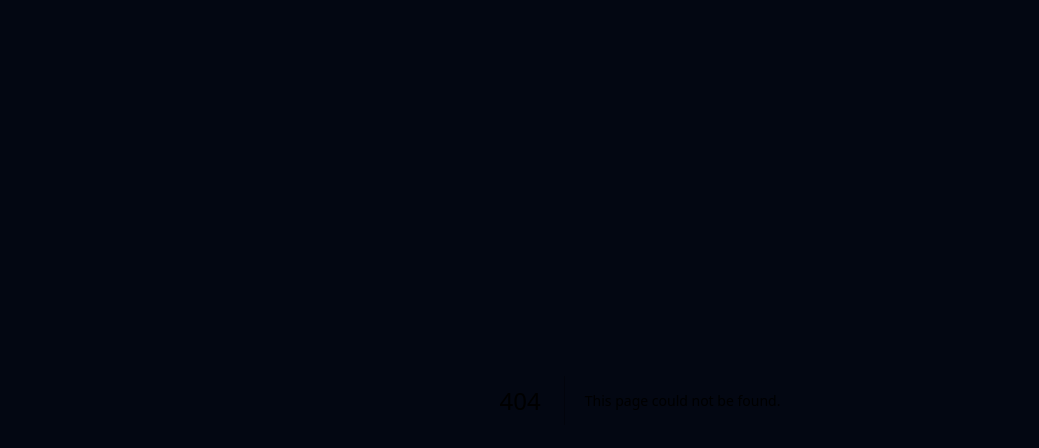
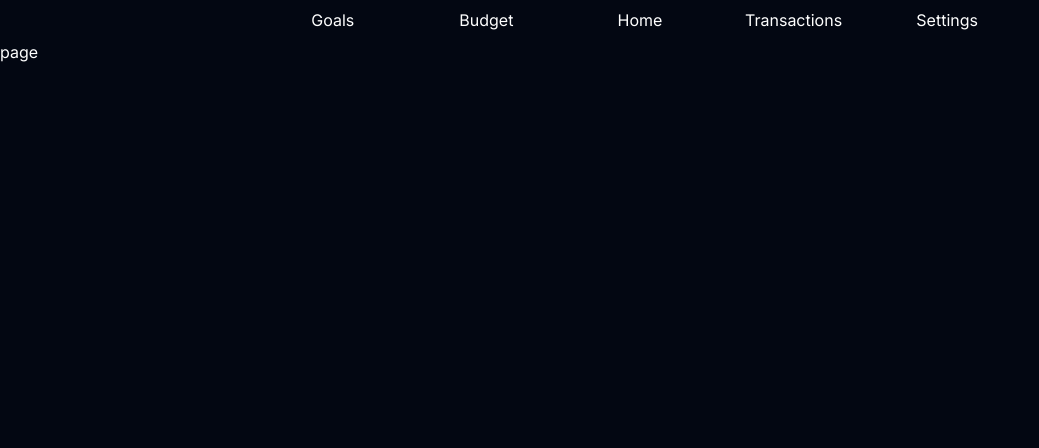
Before and after one commit to zbanks23/MyCFO, a Next.js app in the folder apps/web/: page /settings in a window 1280 px wide. Before the commit this address had no page. Shown: the top 448 px of the page, without its empty margins (0-1039 px from the left). Built offline with nearby package versions, Linux system fonts and the light colour scheme; no server answers.

Commit message:
Changed the profile page to just be the settings page, the content in the profile is now accessible through the user button in the nav bar

```diff
--- a/apps/web/app/(dashboard)/profile/page.tsx
+++ /dev/null
@@ -1,14 +0,0 @@
-import { SignedIn, UserProfile } from "@clerk/nextjs";
-import React from "react";
-
-const page = () => {
-  return (
-    <>
-      <SignedIn>
-        <UserProfile />
-      </SignedIn>
-    </>
-  );
-};
-
-export default page;
--- /dev/null
+++ b/apps/web/app/(dashboard)/settings/page.tsx
@@ -0,0 +1,7 @@
+import React from "react";
+
+const page = () => {
+  return <div>page</div>;
+};
+
+export default page;
--- a/apps/web/components/NavBar.tsx
+++ b/apps/web/components/NavBar.tsx
@@ -1,10 +1,12 @@
 import React from "react";
 import Link from "next/link";
+import { SignedIn, UserButton } from "@clerk/nextjs";
 
 const NavBar = () => {
   return (
-    <>
-      <nav className="w-2/3 flex flex-row items-center h-10">
+    <div className="flex">
+      <div className="w-1/5"></div>
+      <nav className="w-3/5 flex flex-row items-center h-10">
         <Link href={"/goals"} className="flex-1 text-center">
           Goals
         </Link>
@@ -17,11 +19,16 @@ const NavBar = () => {
         <Link href={"/transactions"} className="flex-1 text-center">
           Transactions
         </Link>
-        <Link href={"/profile"} className="flex-1 text-center">
-          Profile
+        <Link href={"/settings"} className="flex-1 text-center">
+          Settings
         </Link>
       </nav>
-    </>
+      <div className="w-1/5 flex items-center">
+        <SignedIn>
+          <UserButton />
+        </SignedIn>
+      </div>
+    </div>
   );
 };
 
```
